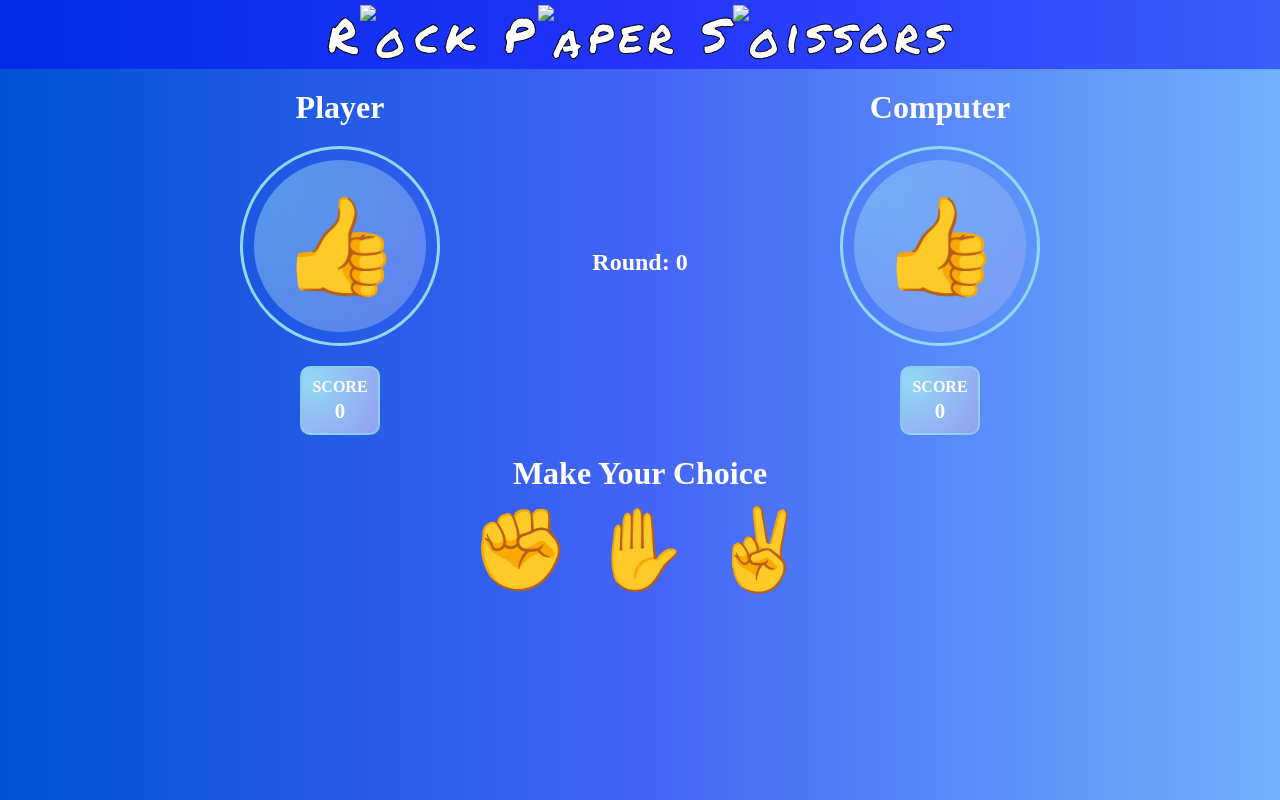
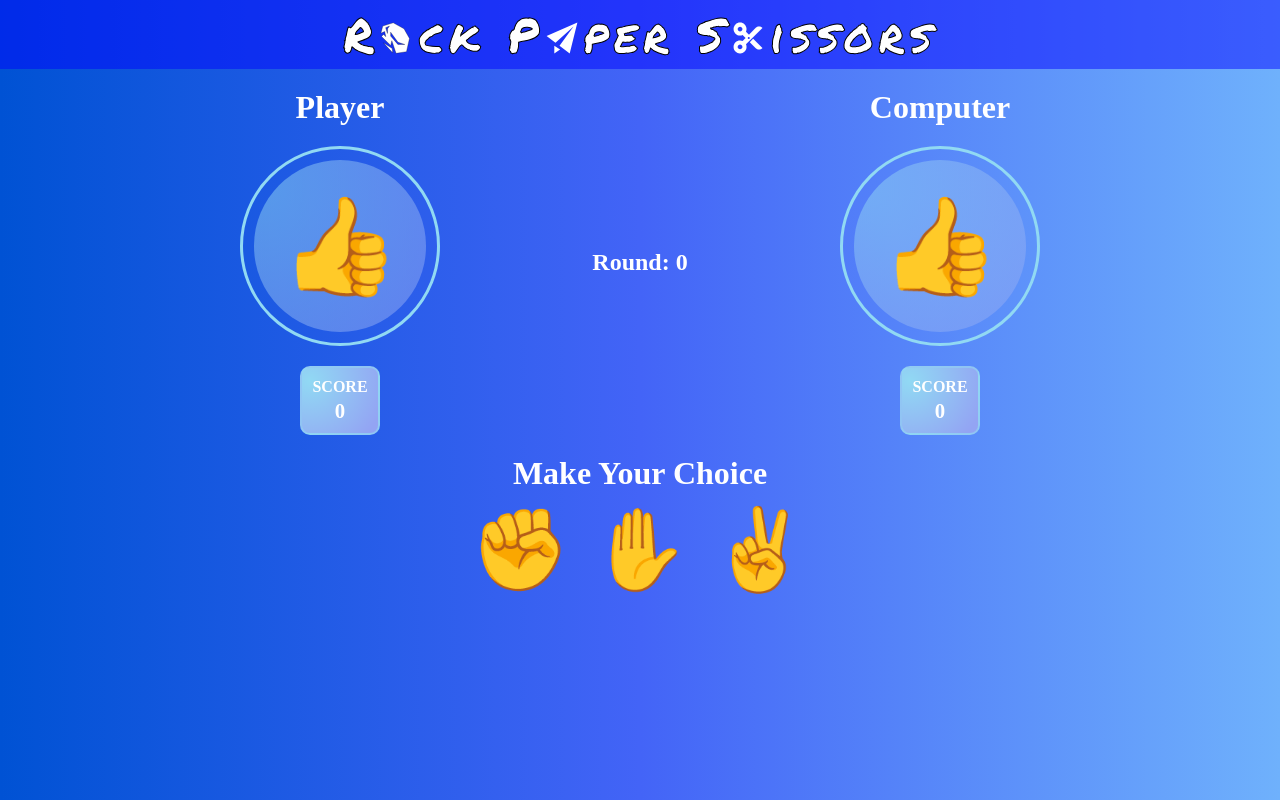
Before and after one commit to alexwho93/odin-rock-paper-scissors, a plain HTML site: page index.html in a window 1280 px wide. Drawn offline with Linux system fonts and the light colour scheme; the site is published under a folder, as on GitHub Pages, so addresses that start at the root find nothing.

Commit message:
fix links

```diff
--- a/index.html
+++ b/index.html
@@ -10,9 +10,9 @@
   </head>
   <body>
     <h1 class="title">
-      R<img src="/images/rock.svg" class="svg" alt="o" style="right: 4px" />ck
-      P<img src="/images/paper.svg" class="svg" alt="a" />per S<img
-        src="/images/scissor.svg"
+      R<img src="./images/rock.svg" class="svg" alt="o" style="right: 4px" />ck
+      P<img src="./images/paper.svg" class="svg" alt="a" />per S<img
+        src="./images/scissor.svg"
         class="svg"
         alt="o"
       />issors
```
